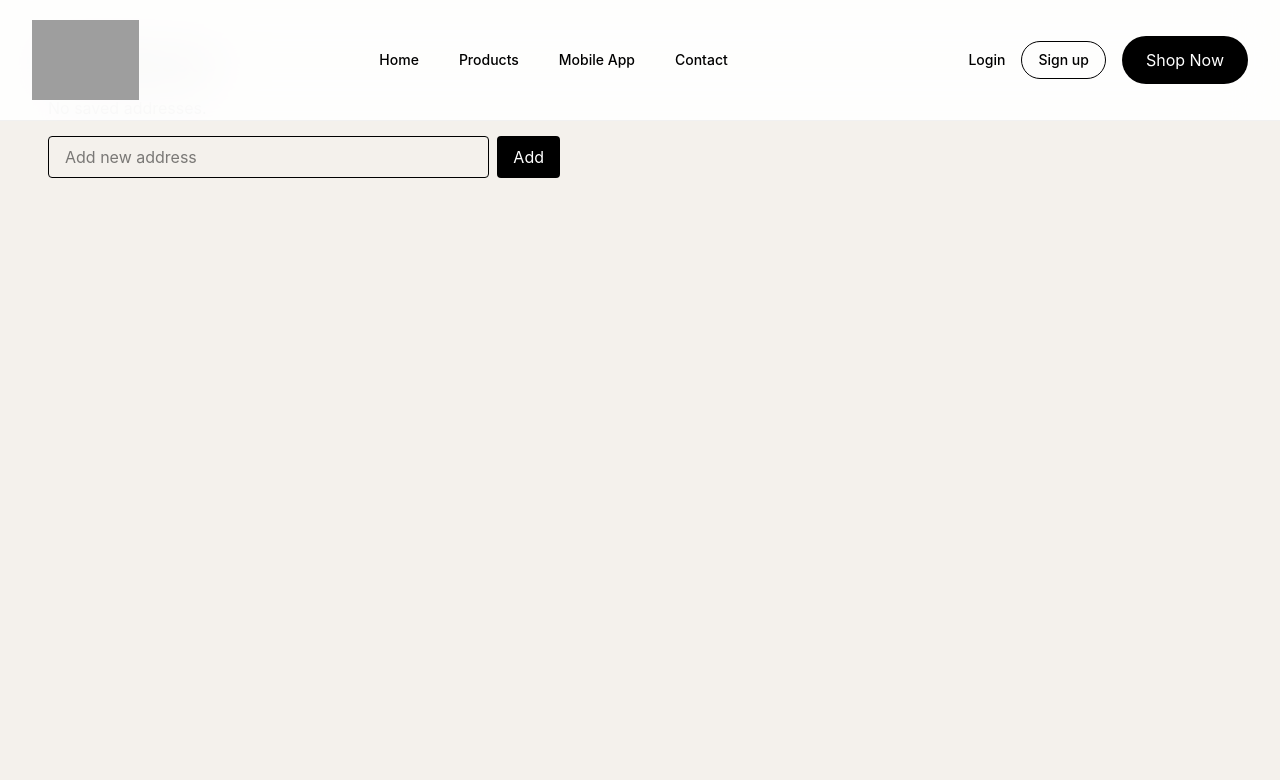
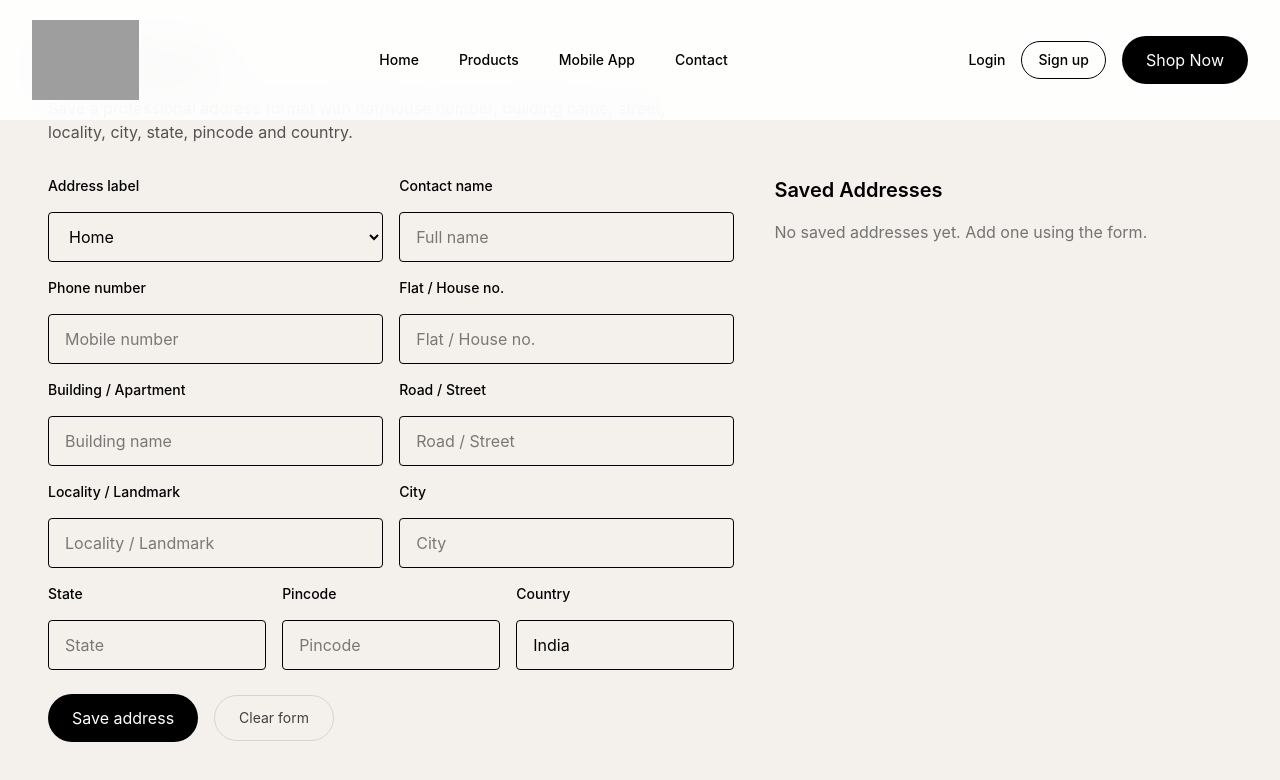
Before and after one commit to abhirampatcha-spec/nihonya, a React (Vite) app: page /addresses in a window 1280 px wide. Shown: the top 780 px of the page. Built offline with nearby package versions, Linux system fonts and the light colour scheme; grey boxes are pictures that could not be loaded.

Commit message:
Revamp Addresses page with professional address form and formatted saved addresses

```diff
--- a/src/src/pages/addresses.jsx
+++ b/src/src/pages/addresses.jsx
@@ -1,8 +1,23 @@
 import { useEffect, useState } from "react";
+
+const emptyAddress = {
+  label: "Home",
+  name: "",
+  phone: "",
+  flat: "",
+  building: "",
+  street: "",
+  locality: "",
+  city: "",
+  state: "",
+  pincode: "",
+  country: "India",
+  landmark: "",
+};
 
 export default function Addresses() {
   const [addresses, setAddresses] = useState([]);
-  const [value, setValue] = useState("");
+  const [address, setAddress] = useState(emptyAddress);
 
   useEffect(() => {
     try {
@@ -12,32 +27,118 @@ export default function Addresses() {
     }
   }, []);
 
-  const add = () => {
-    if (!value) return;
-    const next = [...addresses, { id: Date.now(), text: value }];
+  const saveAddresses = (next) => {
     setAddresses(next);
     localStorage.setItem("nihonya-addresses", JSON.stringify(next));
-    setValue("");
+  };
+
+  const onChange = (field, value) => {
+    setAddress((prev) => ({ ...prev, [field]: value }));
+  };
+
+  const add = () => {
+    const required = ["name", "phone", "flat", "street", "city", "state", "pincode"];
+    const missing = required.filter((field) => !address[field]?.trim());
+    if (missing.length) {
+      return alert("Please fill all required fields: " + missing.join(", "));
+    }
+
+    const next = [...addresses, { id: Date.now(), ...address }];
+    saveAddresses(next);
+    setAddress(emptyAddress);
+  };
+
+  const remove = (id) => {
+    const next = addresses.filter((item) => item.id !== id);
+    saveAddresses(next);
   };
 
   return (
     <div className="p-12">
       <h2 className="text-2xl font-bold mb-4">My Addresses</h2>
+      <p className="mb-8 text-neutral-600 max-w-2xl">Save a professional address format with flat/house number, building name, street, locality, city, state, pincode and country.</p>
 
-      <div className="max-w-lg">
-        {addresses.length === 0 ? (
-          <p className="mb-4 text-neutral-500">No saved addresses.</p>
-        ) : (
-          <ul className="space-y-2 mb-4">
-            {addresses.map((a) => (
-              <li key={a.id} className="p-3 border rounded">{a.text}</li>
-            ))}
-          </ul>
-        )}
+      <div className="grid gap-10 lg:grid-cols-[1.2fr_0.8fr]">
+        <div>
+          <div className="grid gap-4 mb-6">
+            <div className="grid grid-cols-2 gap-4">
+              <label className="block text-sm font-medium">Address label</label>
+              <label className="block text-sm font-medium">Contact name</label>
+              <select value={address.label} onChange={(e) => onChange("label", e.target.value)} className="w-full rounded border px-4 py-3">
+                <option>Home</option>
+                <option>Work</option>
+                <option>Other</option>
+              </select>
+              <input value={address.name} onChange={(e) => onChange("name", e.target.value)} placeholder="Full name" className="w-full rounded border px-4 py-3" />
+            </div>
 
-        <div className="flex gap-2">
-          <input value={value} onChange={(e) => setValue(e.target.value)} className="flex-1 px-4 py-2 border rounded" placeholder="Add new address" />
-          <button onClick={add} className="px-4 py-2 bg-black text-white rounded">Add</button>
+            <div className="grid grid-cols-2 gap-4">
+              <label className="block text-sm font-medium">Phone number</label>
+              <label className="block text-sm font-medium">Flat / House no.</label>
+              <input value={address.phone} onChange={(e) => onChange("phone", e.target.value)} placeholder="Mobile number" className="w-full rounded border px-4 py-3" />
+              <input value={address.flat} onChange={(e) => onChange("flat", e.target.value)} placeholder="Flat / House no." className="w-full rounded border px-4 py-3" />
+            </div>
+
+            <div className="grid grid-cols-2 gap-4">
+              <label className="block text-sm font-medium">Building / Apartment</label>
+              <label className="block text-sm font-medium">Road / Street</label>
+              <input value={address.building} onChange={(e) => onChange("building", e.target.value)} placeholder="Building name" className="w-full rounded border px-4 py-3" />
+              <input value={address.street} onChange={(e) => onChange("street", e.target.value)} placeholder="Road / Street" className="w-full rounded border px-4 py-3" />
+            </div>
+
+            <div className="grid grid-cols-2 gap-4">
+              <label className="block text-sm font-medium">Locality / Landmark</label>
+              <label className="block text-sm font-medium">City</label>
+              <input value={address.locality} onChange={(e) => onChange("locality", e.target.value)} placeholder="Locality / Landmark" className="w-full rounded border px-4 py-3" />
+              <input value={address.city} onChange={(e) => onChange("city", e.target.value)} placeholder="City" className="w-full rounded border px-4 py-3" />
+            </div>
+
+            <div className="grid grid-cols-3 gap-4">
+              <label className="block text-sm font-medium">State</label>
+              <label className="block text-sm font-medium">Pincode</label>
+              <label className="block text-sm font-medium">Country</label>
+              <input value={address.state} onChange={(e) => onChange("state", e.target.value)} placeholder="State" className="w-full rounded border px-4 py-3" />
+              <input value={address.pincode} onChange={(e) => onChange("pincode", e.target.value)} placeholder="Pincode" className="w-full rounded border px-4 py-3" />
+              <input value={address.country} onChange={(e) => onChange("country", e.target.value)} placeholder="Country" className="w-full rounded border px-4 py-3" />
+            </div>
+          </div>
+
+          <div className="flex items-center gap-4">
+            <button onClick={add} className="inline-flex items-center justify-center rounded-full bg-black px-6 py-3 text-white transition hover:bg-neutral-900">
+              Save address
+            </button>
+            <button onClick={() => setAddress(emptyAddress)} className="inline-flex items-center justify-center rounded-full border border-neutral-300 px-6 py-3 text-sm text-neutral-700 hover:bg-neutral-100">
+              Clear form
+            </button>
+          </div>
+        </div>
+
+        <div>
+          <h3 className="text-xl font-semibold mb-4">Saved Addresses</h3>
+          {addresses.length === 0 ? (
+            <p className="text-neutral-500">No saved addresses yet. Add one using the form.</p>
+          ) : (
+            <div className="space-y-4">
+              {addresses.map((item) => (
+                <div key={item.id} className="rounded-3xl border border-neutral-200 bg-white p-5 shadow-sm">
+                  <div className="flex items-center justify-between gap-4 mb-3">
+                    <div>
+                      <p className="font-semibold">{item.label} address</p>
+                      <p className="text-sm text-neutral-500">{item.name} · {item.phone}</p>
+                    </div>
+                    <button onClick={() => remove(item.id)} className="text-sm text-red-600 hover:underline">Remove</button>
+                  </div>
+                  <p className="text-sm leading-6 text-neutral-700">
+                    {item.flat}, {item.building}{item.building ? ", " : ""}{item.street}
+                    <br />
+                    {item.locality}{item.locality ? ", " : ""}{item.city}, {item.state} {item.pincode}
+                    <br />
+                    {item.country}
+                  </p>
+                </div>
+              ))}
+            </div>
+          )}
         </div>
       </div>
     </div>
```
